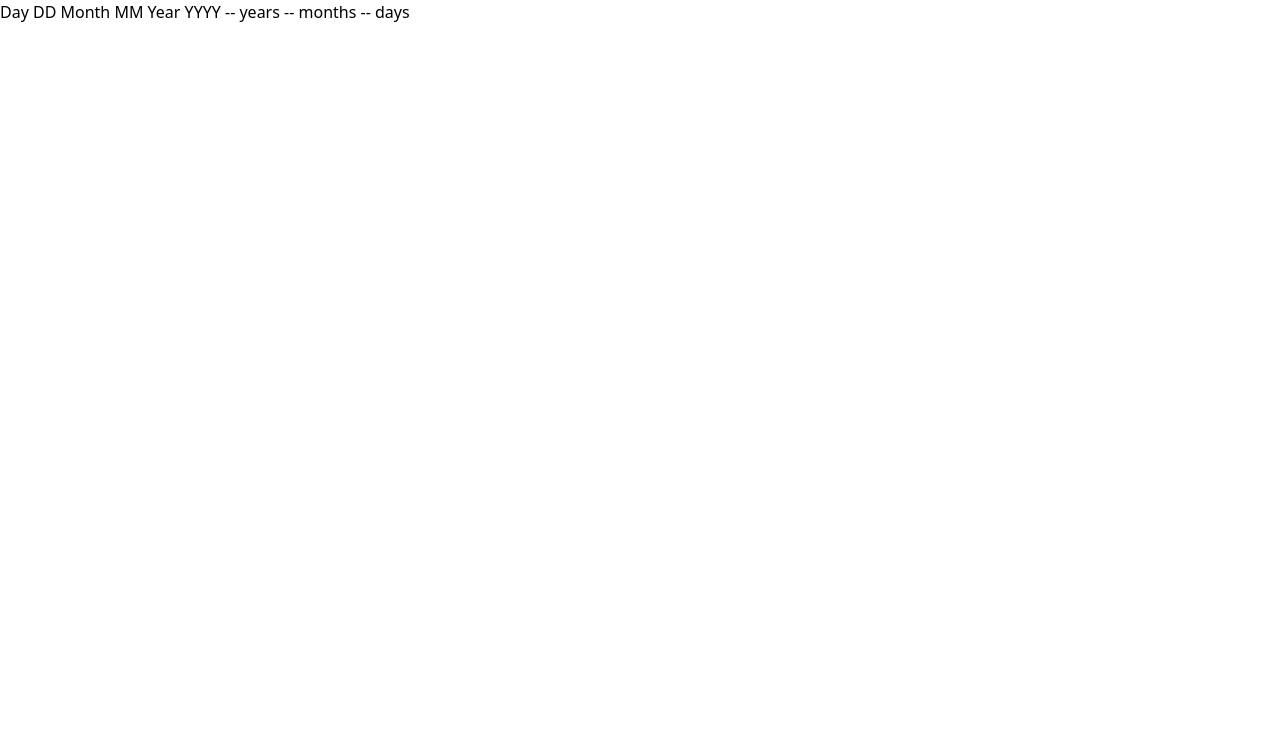
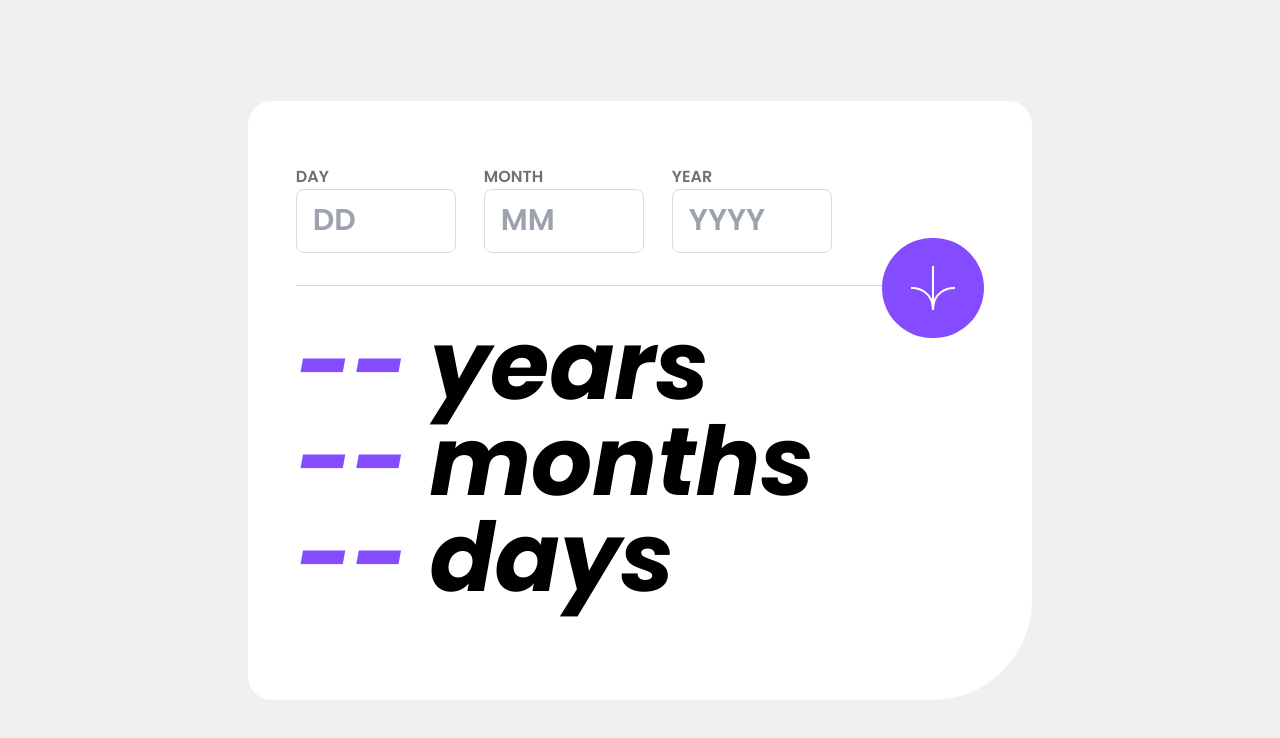
Before and after one commit to xStephx/age-calculator-app-challenge, a plain HTML site: page index.html in a window 1280 px wide. Drawn offline with nearby package versions, Linux system fonts and the light colour scheme.

Commit message:
added style for project

```diff
--- a/assets/js/tailwind.config.js
+++ b/assets/js/tailwind.config.js
@@ -2,6 +2,8 @@ tailwind.config = {
     theme: {
         extend: {
             colors: {
+                Purple: 'hsl(259, 100%, 65%)',
+                LightRed: 'hsl(0, 100%, 67%)',
                 White: 'hsl(0, 0%, 100%)',
                 OffWhite: 'hsl(0, 0%, 94%)',
                 LightGrey: 'hsl(0, 0%, 86%)',
--- a/index.html
+++ b/index.html
@@ -16,21 +16,52 @@
   <!-- Title -->
   <title>Frontend Mentor | Age calculator app</title>
 </head>
-<body>
+<body class="bg-OffWhite font-Poppins flex flex-col justify-center items-center min-h-screen">
+  <main class="bg-White mx-5 flex flex-col justify-center rounded-3xl rounded-br-[100px] md:px-12 md:py-16 px-7 py-10">
+    <form class="flex lg:gap-7 md:gap-5 gap-4">
+      <label for="day" class="flex flex-col text-SmokeyGrey font-semibold uppercase lg:max-w-[160px] md:max-w-[120px] max-w-[85px]">
+        Day
+        <input type="text" placeholder="DD" class="border-LightGrey border-[1px] rounded-lg px-4 lg:placeholder:text-[30px] placeholder:text-[20px] lg:text-[30px] text-[20px] text-OffBlack outline-Purple cursor-pointer h-16">
+      </label>
 
-  Day
-  DD
+      <label for="month" class="flex flex-col text-SmokeyGrey font-semibold uppercase lg:max-w-[160px] md:max-w-[120px] max-w-[85px]">
+        Month
+        <input type="text" placeholder="MM" class="border-LightGrey border-[1px] rounded-lg px-4 lg:placeholder:text-[30px] placeholder:text-[20px] lg:text-[30px] text-[20px] text-OffBlack outline-Purple cursor-pointer h-16">
+      </label>
 
-  Month
-  MM
-
-  Year
-  YYYY
-
-  -- years
-  -- months
-  -- days
-
+      <label for="year" class="flex flex-col text-SmokeyGrey font-semibold uppercase lg:max-w-[160px] md:max-w-[120px] max-w-[85px]">
+        Year
+        <input type="text" placeholder="YYYY" class="border-LightGrey border-[1px] rounded-lg px-4 lg:placeholder:text-[30px] placeholder:text-[20px] lg:text-[30px] text-[20px] text-OffBlack outline-Purple cursor-pointer h-16">
+      </label>
+    </form>
+    <div class="relative flex justify-center">
+      <hr class="border-0 h-[1px] bg-LightGrey lg:my-8 md:my-12 my-14 w-full">
+      <button class="lg:p-7 md:p-5 p-4 bg-Purple rounded-full absolute lg:top-[-15px] md:top-[10px] top-[20px] lg:right-0 md:right-0 hover:bg-OffBlack transition-all duration-300 ease-in-out">
+        <img src="assets/images/icon-arrow.svg" alt="Arrow Icon" class="lg:w-full w-[40px]">
+      </button>
+    </div>
+    <div class="lg:pr-[170px] lg:pb-[30px]">
+      <p class="lg:text-8xl md:text-6xl text-5xl font-bold italic">
+        <span class="text-Purple">
+          --
+        </span>
+        years
+      </p>
+      <p class="lg:text-8xl md:text-6xl text-5xl font-bold italic">
+        <span class="text-Purple">
+          --
+        </span>
+        months
+      </p>
+      <p class="lg:text-8xl md:text-6xl text-5xl font-bold italic">
+        <span class="text-Purple">
+          --
+        </span>
+        days
+      </p>
+    </div>
+  </main>
+  <!-- Custom JS -->
   <script src="assets/js/script.js"></script>
 </body>
 </html>
```
